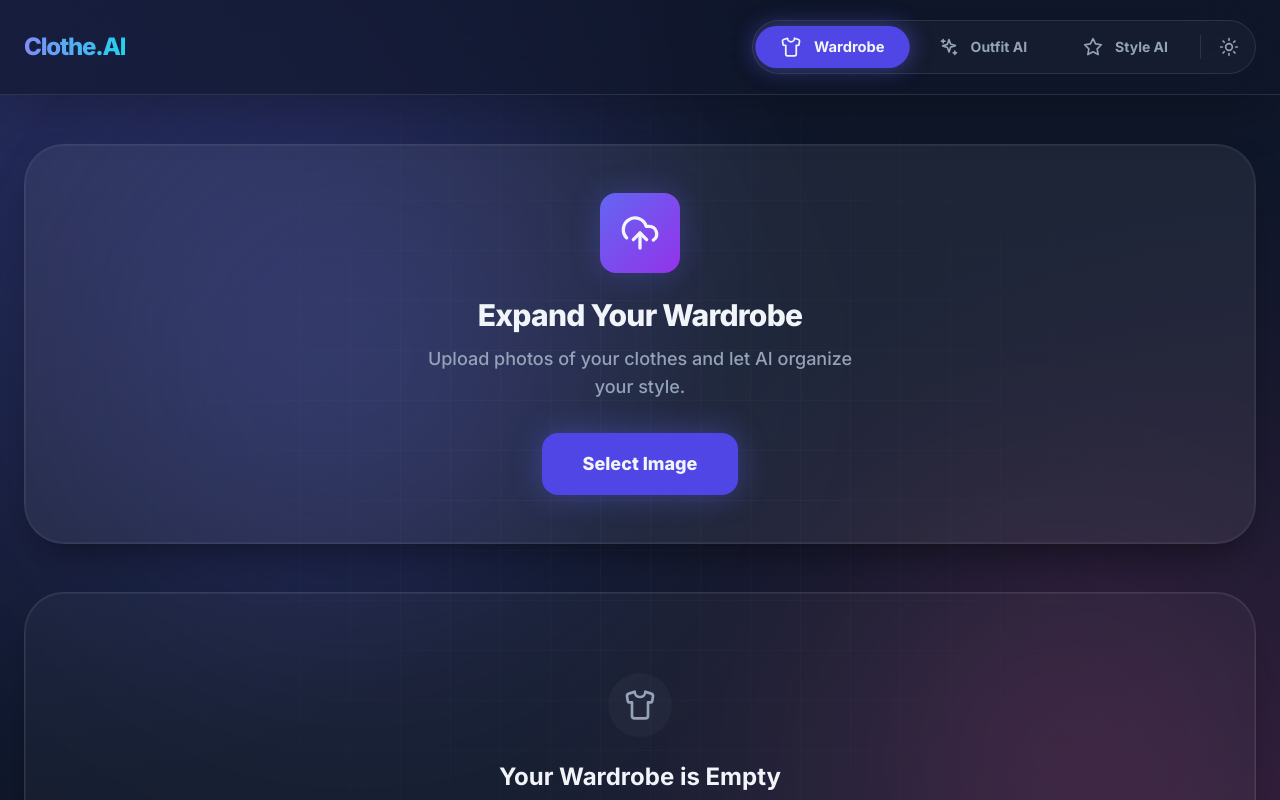
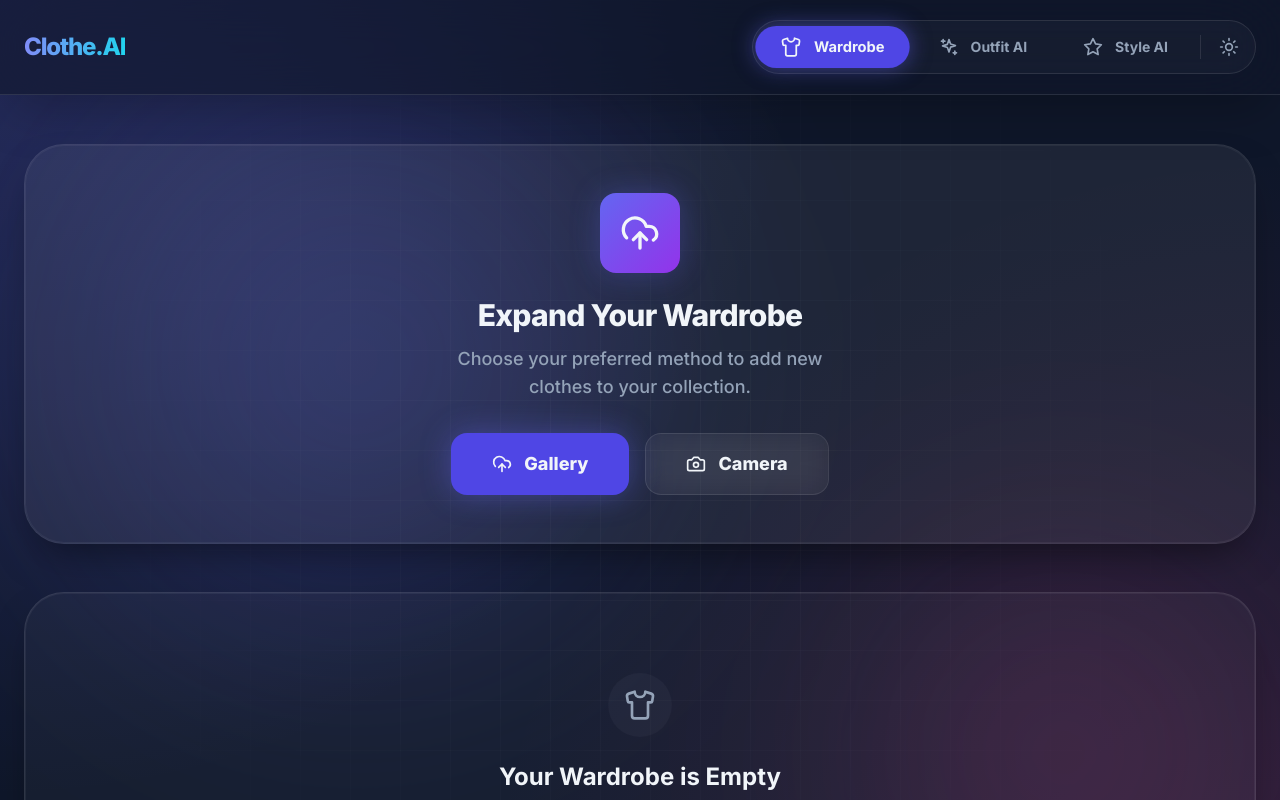
Before and after one commit to Rasgulla812/SmartWD, a React (Vite) app: page / in a window 1280 px wide. Shown: the top 800 px of the page. Built offline with nearby package versions, Linux system fonts and the light colour scheme.

Commit message:
update1.10

```diff
--- a/App.tsx
+++ b/App.tsx
@@ -1,7 +1,7 @@
 import React, { useState, useRef, useCallback } from 'react';
 import type { WardrobeItem, View } from './types';
 import { classifyImage, recommendOutfit, rateOutfit, type StyleRating } from './services/geminiService';
-import { ShirtIcon, SparklesIcon, WandIcon, UploadCloudIcon, LoaderIcon, DownloadIcon, StarIcon, ThermometerIcon, SunIcon, MoonIcon } from './components/icons';
+import { ShirtIcon, SparklesIcon, WandIcon, UploadCloudIcon, LoaderIcon, DownloadIcon, StarIcon, ThermometerIcon, SunIcon, MoonIcon, CameraIcon } from './components/icons';
 
 const Header: React.FC<{ activeView: View; setActiveView: (view: View) => void; theme: string; toggleTheme: () => void }> = ({ activeView, setActiveView, theme, toggleTheme }) => {
   const navItems = [
@@ -86,10 +86,15 @@ const WardrobeView: React.FC<{
   onImageUpload: (file: File) => void;
   isLoading: boolean;
 }> = ({ items, onImageUpload, isLoading }) => {
-  const fileInputRef = useRef<HTMLInputElement>(null);
+  const galleryInputRef = useRef<HTMLInputElement>(null);
+  const cameraInputRef = useRef<HTMLInputElement>(null);
 
-  const handleUploadClick = () => {
-    fileInputRef.current?.click();
+  const handleGalleryClick = () => {
+    galleryInputRef.current?.click();
+  };
+
+  const handleCameraClick = () => {
+    cameraInputRef.current?.click();
   };
 
   const handleFileChange = (event: React.ChangeEvent<HTMLInputElement>) => {
@@ -97,6 +102,8 @@ const WardrobeView: React.FC<{
     if (file) {
       onImageUpload(file);
     }
+    // Reset value so same file can be uploaded again if needed
+    event.target.value = '';
   };
 
   return (
@@ -108,27 +115,60 @@ const WardrobeView: React.FC<{
             <UploadCloudIcon className="h-8 w-8 md:h-10 md:w-10 text-white" />
           </div>
           <h3 className="text-2xl md:text-3xl font-black text-white mb-2 md:mb-3 tracking-tight">Expand Your Wardrobe</h3>
-          <p className="text-slate-400 text-base md:text-lg max-w-md mx-auto mb-6 md:mb-8 font-medium leading-relaxed">Upload photos of your clothes and let AI organize your style.</p>
+          <p className="text-slate-400 text-base md:text-lg max-w-md mx-auto mb-6 md:mb-8 font-medium leading-relaxed px-4">Choose your preferred method to add new clothes to your collection.</p>
+
+          <div className="flex flex-col sm:flex-row items-center justify-center gap-4">
             <button
-            onClick={handleUploadClick}
+              onClick={handleGalleryClick}
               disabled={isLoading}
               className="w-full sm:w-auto inline-flex items-center justify-center px-8 md:px-10 py-3.5 md:py-4 border border-transparent text-base md:text-lg font-black rounded-xl md:rounded-2xl text-white bg-indigo-600 hover:bg-indigo-500 active:scale-95 transition-all duration-300 shadow-[0_0_30px_rgba(99,102,241,0.4)] disabled:bg-slate-800 disabled:cursor-not-allowed"
             >
               {isLoading ? (
                 <>
                   <LoaderIcon className="animate-spin -ml-1 mr-3 h-5 w-5 md:h-6 md:w-6 text-white" />
-                Analyzing...
+                  Processing...
                 </>
               ) : (
-              "Select Image"
+                <>
+                  <UploadCloudIcon className="w-5 h-5 mr-3" />
+                  Gallery
+                </>
               )}
             </button>
+
+            <button
+              onClick={handleCameraClick}
+              disabled={isLoading}
+              className="w-full sm:w-auto inline-flex items-center justify-center px-8 md:px-10 py-3.5 md:py-4 border border-white/10 text-base md:text-lg font-black rounded-xl md:rounded-2xl text-white bg-white/5 hover:bg-white/10 active:scale-95 transition-all duration-300 backdrop-blur-lg disabled:bg-slate-800 disabled:cursor-not-allowed"
+            >
+              {isLoading ? (
+                <>
+                  <LoaderIcon className="animate-spin -ml-1 mr-3 h-5 w-5 md:h-6 md:w-6 text-white" />
+                  Processing...
+                </>
+              ) : (
+                <>
+                  <CameraIcon className="w-5 h-5 mr-3" />
+                  Camera
+                </>
+              )}
+            </button>
+          </div>
+
           <input
             type="file"
-            ref={fileInputRef}
+            ref={galleryInputRef}
             onChange={handleFileChange}
             className="hidden"
             accept="image/*"
+          />
+          <input
+            type="file"
+            ref={cameraInputRef}
+            onChange={handleFileChange}
+            className="hidden"
+            accept="image/*"
+            capture="environment"
           />
         </div>
       </div>
--- a/components/icons.tsx
+++ b/components/icons.tsx
@@ -188,3 +188,21 @@ export const MoonIcon = ({ className }: { className?: string }) => (
     <path d="M12 3a6 6 0 0 0 9 9 9 9 0 1 1-9-9Z" />
   </svg>
 );
+
+export const CameraIcon = ({ className }: { className?: string }) => (
+  <svg
+    xmlns="http://www.w3.org/2000/svg"
+    width="24"
+    height="24"
+    viewBox="0 0 24 24"
+    fill="none"
+    stroke="currentColor"
+    strokeWidth="2"
+    strokeLinecap="round"
+    strokeLinejoin="round"
+    className={className}
+  >
+    <path d="M14.5 4h-5L7 7H4a2 2 0 0 0-2 2v9a2 2 0 0 0 2 2h16a2 2 0 0 0 2-2V9a2 2 0 0 0-2-2h-3l-2.5-3z" />
+    <circle cx="12" cy="13" r="3" />
+  </svg>
+);
```
Lines whose indentation alone changed are shown as unchanged.
